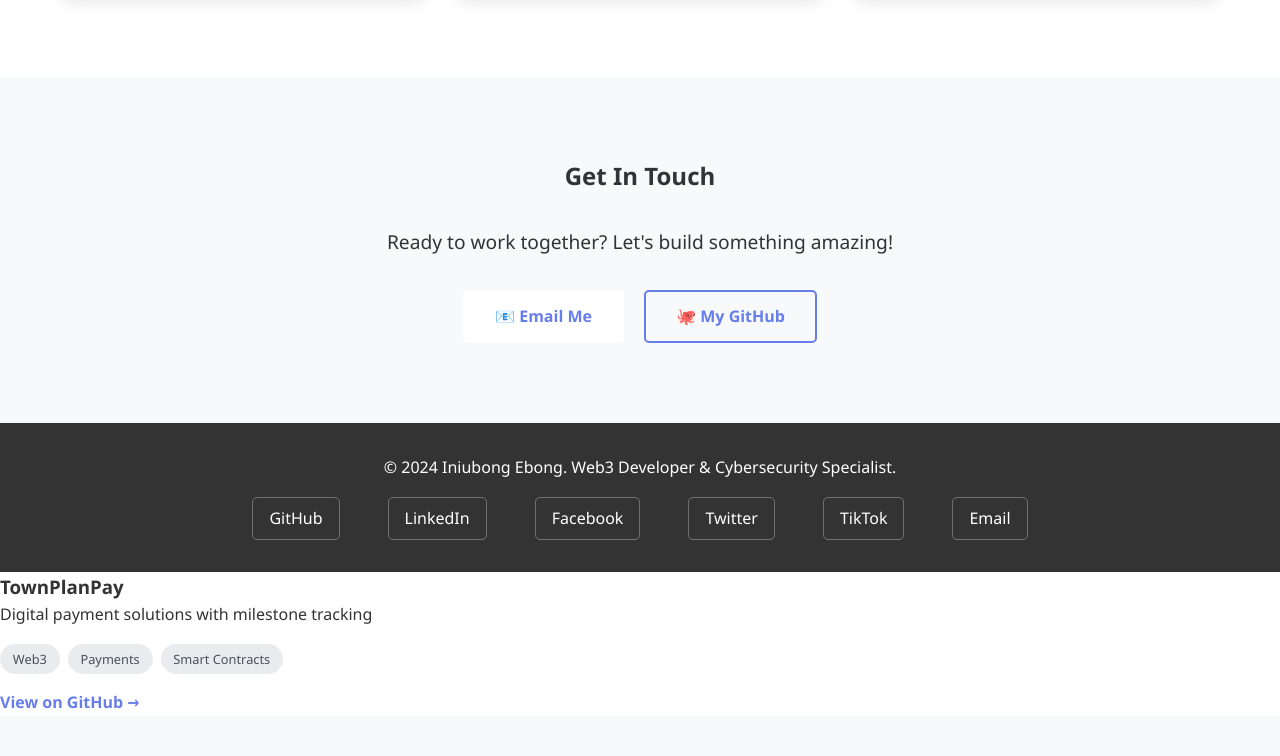
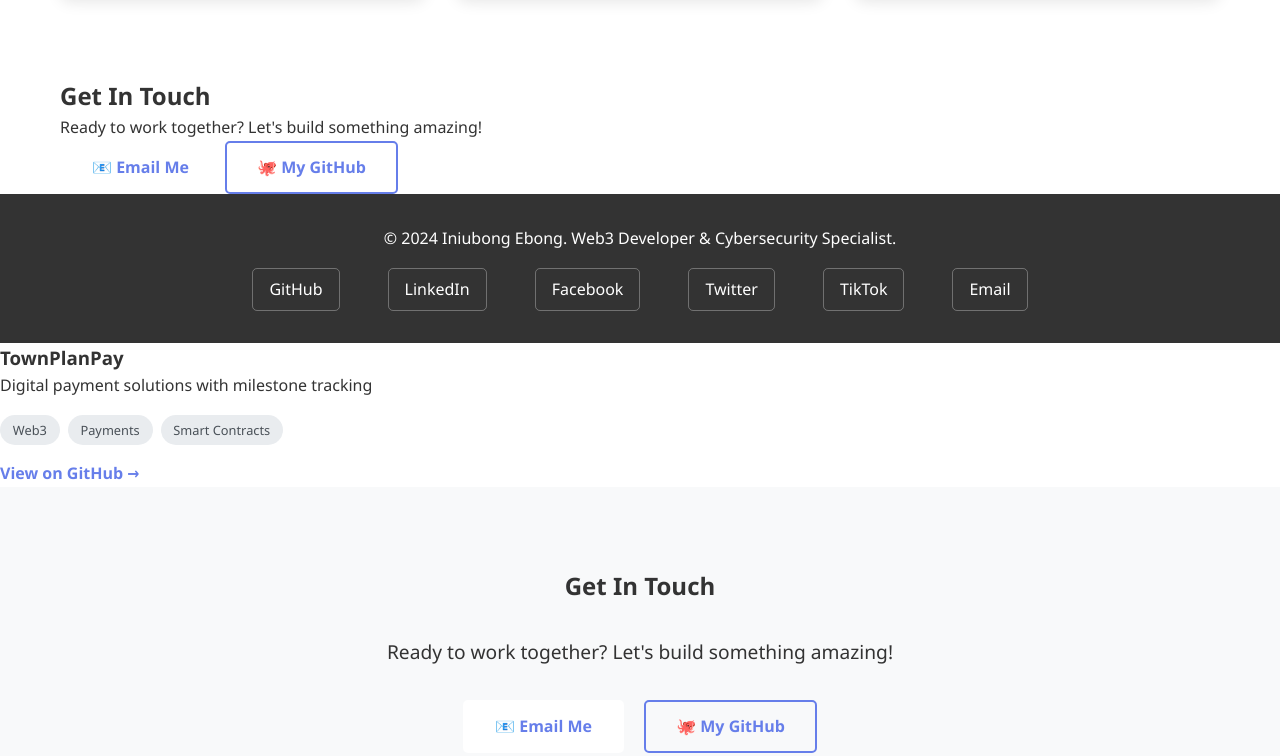
Before and after one commit to Wiper15/Wiper15.github.io, a plain HTML site: page index.html in a window 1280 px wide. Shown: the part 1346-2102 px from the top of the page. Drawn offline with Linux system fonts and the light colour scheme.

Commit message:
Modify navigation and add contact section
Updated navigation links to use section anchors and added a contact section with email and GitHub links.

```diff
--- a/index.html
+++ b/index.html
@@ -14,9 +14,8 @@
             </div>
             <div class="nav-menu">
                 <a href="index.html" class="nav-link">Home</a>
-                <a href="projects.html" class="nav-link">Projects</a>
-                <a href="resume.html" class="nav-link">Resume</a>
-                <a href="contact.html" class="nav-link">Contact</a>
+                <a href="#projects" class="nav-link">Projects</a>
+                <a href="#contact" class="nav-link">Contact</a>
             </div>
         </div>
     </nav>
@@ -24,9 +23,7 @@
     <section class="hero">
         <div class="container">
             <div class="hero-content">
-                <div class="hero-photo-placeholder" style="width: 150px; height: 150px; background: rgba(255,255,255,0.2); border-radius: 50%; margin: 0 auto 2rem; display: flex; align-items: center; justify-content: center; font-size: 0.9rem;">
-                    Add Your Photo
-                </div>
+                <img src="IMG.20250425.114..." alt="Iniubong Ebong" class="hero-photo" style="width: 150px; height: 150px; border-radius: 50%; border: 4px solid white; margin: 0 auto 2rem; display: block; object-fit: cover;">
                 <h1>Iniubong Ebong</h1>
                 <h2>Web3 Creator | Cybersecurity Learner | Entrepreneur</h2>
                 <p class="hero-description">
@@ -105,6 +102,46 @@
         </div>
     </section>
 
+    <section id="contact" class="contact-preview">
+        <div class="container">
+            <h2>Get In Touch</h2>
+            <div class="contact-content">
+                <p>Ready to work together? Let's build something amazing!</p>
+                <div class="contact-buttons">
+                    <a href="mailto:ebonginiubong9@gmail.com" class="btn btn-primary">📧 Email Me</a>
+                    <a href="https://github.com/Wiper15" class="btn btn-outline">🐙 My GitHub</a>
+                </div>
+            </div>
+        </div>
+    </section>
+
+    <footer class="footer">
+        <div class="container">
+            <p>&copy; 2024 Iniubong Ebong. Web3 Developer & Cybersecurity Specialist.</p>
+            <div class="social-links">
+                <a href="https://github.com/Wiper15">GitHub</a>
+                <a href="https://www.linkedin.com/in/iniubong-ebong-a82900362?utm_source=share_via&utm_content=profile&utm_medium=member_android">LinkedIn</a>
+                <a href="https://www.facebook.com/share/14QuQgwgwoq/">Facebook</a>
+                <a href="https://x.com/wipernation1?t=t99HFGiJnTKOOoRSQt1rzg&s=09">Twitter</a>
+                <a href="https://www.tiktok.com/@wipernation1?_r=1&_t=ZS-91gJDZqRI40">TikTok</a>
+                <a href="mailto:ebonginiubong9@gmail.com">Email</a>
+            </div>
+        </div>
+    </footer>
+</body>
+</html>                    <h3>TownPlanPay</h3>
+                    <p>Digital payment solutions with milestone tracking</p>
+                    <div class="tech-tags">
+                        <span class="tech-tag">Web3</span>
+                        <span class="tech-tag">Payments</span>
+                        <span class="tech-tag">Smart Contracts</span>
+                    </div>
+                    <a href="https://github.com/Wiper15/wipernation-townplanpay" class="project-link">View on GitHub →</a>
+                </div>
+            </div>
+        </div>
+    </section>
+
     <section id="contact" class="contact-preview" style="padding: 80px 0; background: #f8f9fa;">
         <div class="container">
             <h2 style="text-align: center; margin-bottom: 2rem;">Get In Touch</h2>
```
